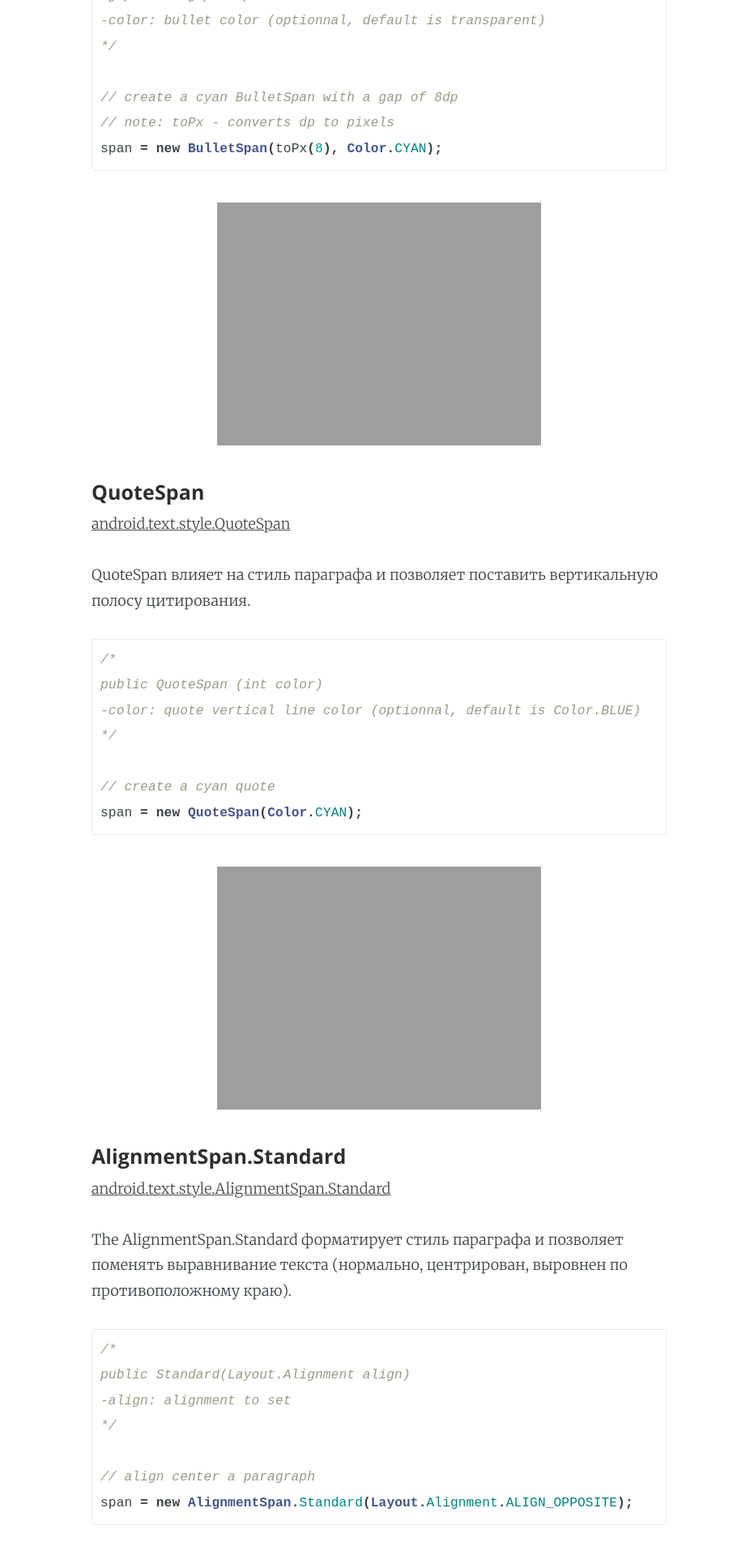
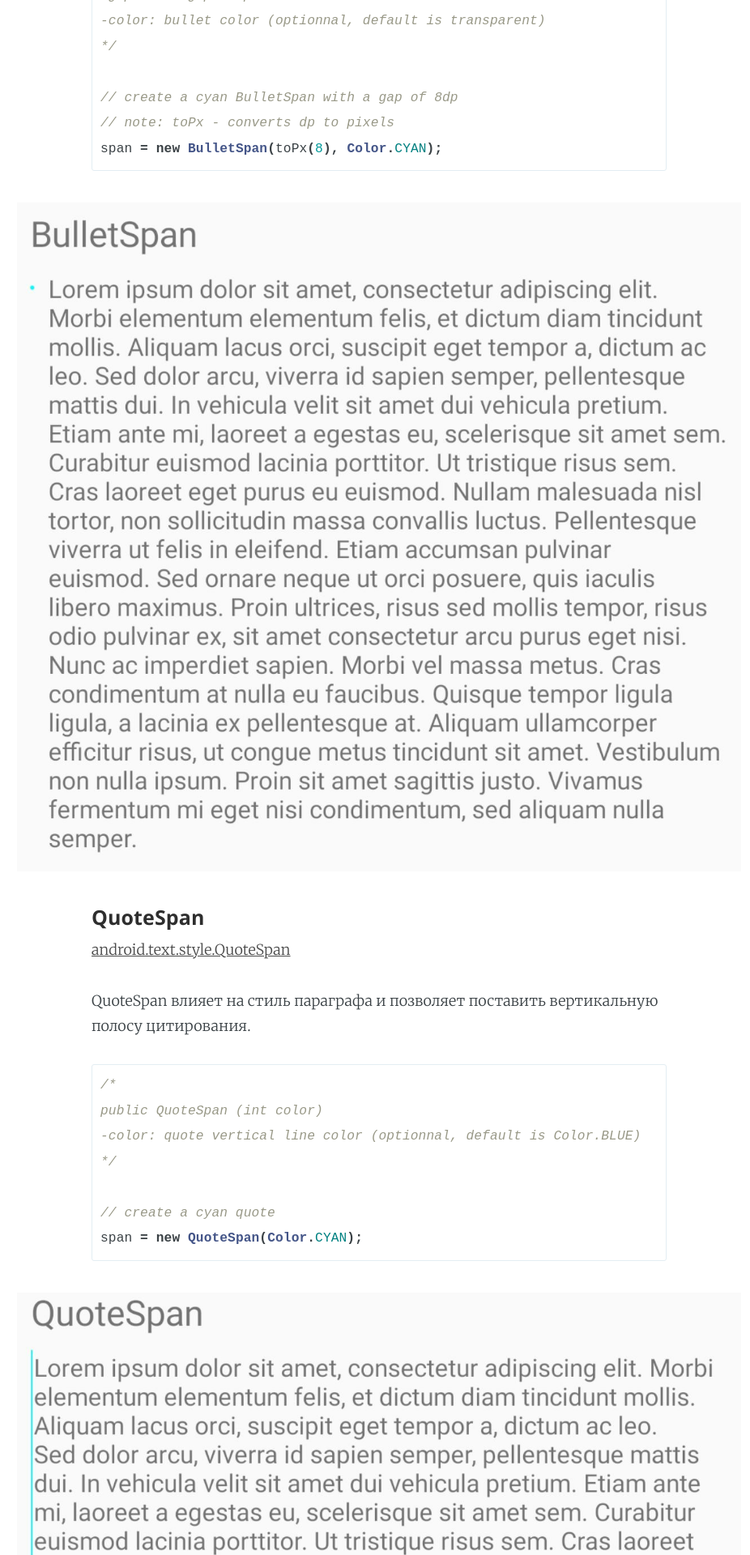
Before and after one commit to st235/alexdoodles, a Jekyll site: the page built from _posts/2018-03-07-spans-magic-concept.markdown, in a window 1280 px wide. Shown: the part 2937-4857 px from the top of the page at 81% size, without its empty margins (172-1098 px from the left). Built offline with Jekyll 4.4.1, drawn with Linux system fonts in a browser that asks for light colours.

Commit message:
continue image experiments.

````diff
--- a/_posts/2018-03-07-spans-magic-concept.markdown
+++ b/_posts/2018-03-07-spans-magic-concept.markdown
@@ -72,7 +72,7 @@ public BulletSpan (int gapWidth, int color)
 span = new BulletSpan(toPx(8), Color.CYAN);
 ```
 
-![BulletSpan]({{ "/assets/images/spans/bullet.jpg" }} = 512x)
+![BulletSpan]({{ "/assets/images/spans/bullet.jpg" }}){:width="60% !important"}
 
 #### QuoteSpan
 [android.text.style.QuoteSpan](https://developer.android.com/reference/android/text/style/QuoteSpan.html)
@@ -89,7 +89,7 @@ public QuoteSpan (int color)
 span = new QuoteSpan(Color.CYAN);
 ```
 
-![QuoteSpan]({{ "/assets/images/spans/quote.jpg" }} = 512x)
+![QuoteSpan]({{ "/assets/images/spans/quote.jpg" }}){:width="60% !important"}
 
 #### AlignmentSpan.Standard
 [android.text.style.AlignmentSpan.Standard](https://developer.android.com/reference/android/text/style/AlignmentSpan.Standard.html)
@@ -106,7 +106,7 @@ public Standard(Layout.Alignment align)
 span = new AlignmentSpan.Standard(Layout.Alignment.ALIGN_OPPOSITE);
 ```
 
-![AlignmentSpan.Standard]({{ "/assets/images/spans/standart.jpg" }} = 512x)
+![AlignmentSpan.Standard]({{ "/assets/images/spans/standart.jpg" }}){:width="60% !important"}
 
 #### UnderlineSpan
 [android.text.style.UnderlineSpan](https://developer.android.com/reference/android/text/style/UnderlineSpan.html)
@@ -118,7 +118,7 @@ The UnderlineSpan affects character-level text formatting. It allows you to unde
 span = new UnderlineSpan();
 ```
 
-![UnderlineSpan]({{ "/assets/images/spans/underline.jpg" }} = 512x)
+![UnderlineSpan]({{ "/assets/images/spans/underline.jpg" }}){:width="60% !important"}
 
 #### StrikethroughSpan
 [android.text.style.StrikethroughSpan](https://developer.android.com/reference/android/text/style/StrikethroughSpan.html)
@@ -130,7 +130,7 @@ The StrikethroughSpan affects character-level text formatting. It allows you to
 span = new StrikethroughSpan();
 ```
 
-![StrikethroughSpan]({{ "/assets/images/spans/strikethrough.jpg" }} = 512x)
+![StrikethroughSpan]({{ "/assets/images/spans/strikethrough.jpg" }}){:width="60% !important"}
 
 #### SubscriptSpan
 [android.text.style.SubscriptSpan](https://developer.android.com/reference/android/text/style/SubscriptSpan.html)
@@ -142,7 +142,7 @@ The SubscriptSpan affects character-level text formatting. It allows you to subs
 span = new SubscriptSpan();
 ```
 
-![Subscript]({{ "/assets/images/spans/subscript.jpg" }} = 512x)
+![Subscript]({{ "/assets/images/spans/subscript.jpg" }}){:width="60% !important"}
 
 #### SuperscriptSpan
 [android.text.style.SuperscriptSpan](https://developer.android.com/reference/android/text/style/SuperscriptSpan.html)
@@ -154,7 +154,7 @@ The SuperscriptSpan affects character-level text formatting. It allows you to su
 span = new SuperscriptSpan();
 ```
 
-![Superscript]({{ "/assets/images/spans/superscript.jpg" }} = 512x)
+![Superscript]({{ "/assets/images/spans/superscript.jpg" }}){:width="60% !important"}
 
 #### BackgroundColorSpan
 [android.text.style.BackgroundColorSpan](https://developer.android.com/reference/android/text/style/BackgroundColorSpan.html)
@@ -171,7 +171,7 @@ public BackgroundColorSpan (int color)
 span = new BackgroundColorSpan(Color.GREEN);
 ```
 
-![BackgroundColorSpan]({{ "/assets/images/spans/background.jpg" }} = 512x)
+![BackgroundColorSpan]({{ "/assets/images/spans/background.jpg" }}){:width="60% !important"}
 
 #### ForegroundColorSpan
 [android.text.style.ForegroundColorSpan](https://developer.android.com/reference/android/text/style/ForegroundColorSpan.html)
@@ -188,7 +188,7 @@ public ForegroundColorSpan (int color)
 span = new ForegroundColorSpan(Color.RED);
 ```
 
-![ForegroundColorSpan]({{ "/assets/images/spans/foreground.jpg" }} = 512x)
+![ForegroundColorSpan]({{ "/assets/images/spans/foreground.jpg" }}){:width="60% !important"}
 
 #### ImageSpan
 [android.text.style.ImageSpan](https://developer.android.com/reference/android/text/style/ImageSpan.html)
@@ -200,7 +200,7 @@ The ImageSpan affects character-level text formatting. It allows you to a charac
 span = new ImageSpan(this, R.drawable.pic1_small);
 ```
 
-![ImageSpan]({{ "/assets/images/spans/image.jpg" }} = 512x)
+![ImageSpan]({{ "/assets/images/spans/image.jpg" }}){:width="60% !important"}
 
 #### StyleSpan
 [android.text.style.StyleSpan](https://developer.android.com/reference/android/text/style/StyleSpan.html)
@@ -217,7 +217,7 @@ public StyleSpan (int style)
 span = new StyleSpan(Typeface.BOLD | Typeface.ITALIC);
 ```
 
-![StyleSpan]({{ "/assets/images/spans/style.jpg" }} = 512x)
+![StyleSpan]({{ "/assets/images/spans/style.jpg" }}){:width="60% !important"}
 
 #### TypefaceSpan
 [android.text.style.TypefaceSpan](https://developer.android.com/reference/android/text/style/TypefaceSpan.html)
@@ -234,7 +234,7 @@ public TypefaceSpan (String family)
 span = new TypefaceSpan("serif");
 ```
 
-![TypefaceSpan]({{ "/assets/images/spans/typeface.jpg" }} = 512x)
+![TypefaceSpan]({{ "/assets/images/spans/typeface.jpg" }}){:width="60% !important"}
 
 #### TextAppearanceSpan
 [android.text.style.TextAppearanceSpan](https://developer.android.com/reference/android/text/style/TextAppearanceSpan.html)
@@ -288,7 +288,7 @@ public AbsoluteSizeSpan(int size, boolean dip)
 span = new AbsoluteSizeSpan(24, true);
 ```
 
-![AbsoluteSizeSpan]({{ "/assets/images/spans/absolutesize.jpg" }} = 512x)
+![AbsoluteSizeSpan]({{ "/assets/images/spans/absolutesize.jpg" }}){:width="60% !important"}
 
 #### RelativeSizeSpan
 [android.text.style.RelativeSizeSpan](https://developer.android.com/reference/android/text/style/RelativeSizeSpan.html)
@@ -305,7 +305,7 @@ public RelativeSizeSpan(float proportion)
 span = new RelativeSizeSpan(2.0f);
 ```
 
-![RelativeSizeSpan]({{ "/assets/images/spans/relativesize.jpg" }} = 512x)
+![RelativeSizeSpan]({{ "/assets/images/spans/relativesize.jpg" }}){:width="60% !important"}
 
 #### ScaleXSpan
 [android.text.style.ScaleXSpan](https://developer.android.com/reference/android/text/style/ScaleXSpan.html)
@@ -322,7 +322,7 @@ public ScaleXSpan(float proportion)
 span = new ScaleXSpan(3.0f);
 ```
 
-![ScaleXSpan]({{ "/assets/images/spans/scalex.jpg" }} = 512x)
+![ScaleXSpan]({{ "/assets/images/spans/scalex.jpg" }}){:width="60% !important"}
 
 #### MaskFilterSpan
 [android.text.style.MaskFilterSpan](https://developer.android.com/reference/android/text/style/MaskFilterSpan.html)
@@ -349,4 +349,4 @@ span = new MaskFilterSpan(new EmbossMaskFilter(new float[] { 1, 1, 1 }, 0.4f, 6,
 
 EmbossMaskFilter with a blue ForegroundColorSpan and a bold StyleSpan
 
-![MaskFilterSpan]({{ "/assets/images/spans/maskfilter.jpg" }}){:class="", :width="60%"}
+![MaskFilterSpan]({{ "/assets/images/spans/maskfilter.jpg" }}){:width="60% !important"}
````
